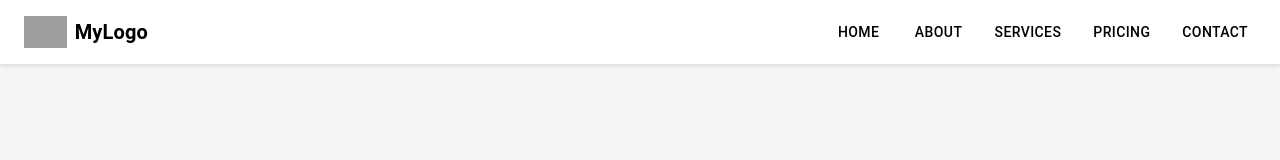
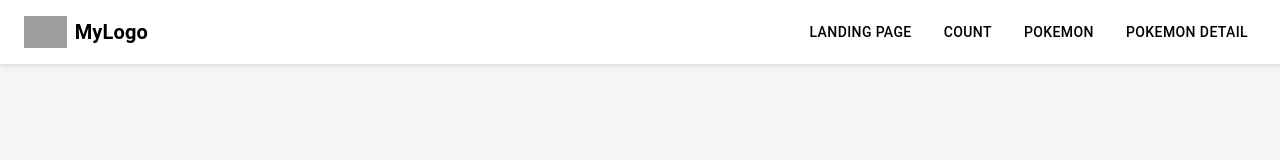
Before and after one commit to kazetaw/react-project, a React (Vite) app: page / in a window 1280 px wide. Shown: the top 160 px of the page. Built offline with nearby package versions, Linux system fonts and the light colour scheme; grey boxes are pictures that could not be loaded.

Commit message:
create route pokemon

```diff
--- a/src/components/Nav.tsx
+++ b/src/components/Nav.tsx
@@ -1,4 +1,4 @@
-import React, { useState } from "react";
+import { useState } from "react";
 import { Link, useLocation } from "react-router-dom";
 import {
   AppBar,
@@ -44,21 +44,18 @@ const Nav = () => {
         <CloseIcon />
       </IconButton>
       <List>
-        <ListItem button component={Link} to="/home">
-          <ListItemText primary="Home" />
+        <ListItem button component={Link} to="/landingpage">
+          <ListItemText primary="Landing Page" />
         </ListItem>
-        <ListItem button component={Link} to="/about">
-          <ListItemText primary="About" />
+        <ListItem button component={Link} to="/count">
+          <ListItemText primary="Count" />
         </ListItem>
-        <ListItem button component={Link} to="/services">
-          <ListItemText primary="Services" />
+        <ListItem button component={Link} to="/pokemon">
+          <ListItemText primary="Pokemon" />
         </ListItem>
-        <ListItem button component={Link} to="/pricing">
-          <ListItemText primary="Pricing" />
-        </ListItem>
-        <ListItem button component={Link} to="/contact">
-          <ListItemText primary="Contact" />
-        </ListItem>
+        {/* <ListItem button component={Link} to="/pokemon-detail">
+          <ListItemText primary="Pokemon Detail" />
+        </ListItem> */}
       </List>
     </Box>
   );
@@ -123,32 +120,29 @@ const Nav = () => {
               gap: 2,
             }}
           >
-            <Button component={Link} to="/home" sx={getButtonStyle("/home")}>
-              Home
+            <Button
+              component={Link}
+              to="/landingpage"
+              sx={getButtonStyle("/landingpage")}
+            >
+              Landing Page
             </Button>
-            <Button component={Link} to="/about" sx={getButtonStyle("/about")}>
-              About
+            <Button component={Link} to="/count" sx={getButtonStyle("/count")}>
+              Count
             </Button>
             <Button
               component={Link}
-              to="/services"
-              sx={getButtonStyle("/services")}
+              to="/pokemon"
+              sx={getButtonStyle("/pokemon")}
             >
-              Services
+              Pokemon
             </Button>
             <Button
               component={Link}
-              to="/pricing"
-              sx={getButtonStyle("/pricing")}
+              to="/pokemon-detail"
+              sx={getButtonStyle("/pokemon-detail")}
             >
-              Pricing
-            </Button>
-            <Button
-              component={Link}
-              to="/contact"
-              sx={getButtonStyle("/contact")}
-            >
-              Contact
+              Pokemon Detail
             </Button>
           </Box>
         )}
--- a/src/components/PokemonList.tsx
+++ b/src/components/PokemonList.tsx
@@ -9,6 +9,7 @@ import { RiSwordLine } from "react-icons/ri";
 import { GiArmorDowngrade } from "react-icons/gi";
 import { TbShoe } from "react-icons/tb";
 import { AiOutlineFire } from "react-icons/ai";
+import SkeletonCard from "./SkeletonCard";
 
 const getStatIcon = (statName: string) => {
   switch (statName.toLowerCase()) {
@@ -32,28 +33,7 @@ const getStatIcon = (statName: string) => {
 const PokemonDetails: React.FC<{ name: string }> = ({ name }) => {
   const { data, error, isLoading } = useGetPokemonDetailsQuery(name);
 
-  if (isLoading)
-    return (
-      <div role="status">
-        <svg
-          aria-hidden="true"
-          className="inline w-8 h-8 text-gray-200 animate-spin dark:text-gray-600 fill-gray-600 dark:fill-gray-300"
-          viewBox="0 0 100 101"
-          fill="none"
-          xmlns="http://www.w3.org/2000/svg"
-        >
-          <path
-            d="M100 50.5908C100 78.2051 77.6142 100.591 50 100.591C22.3858 100.591 0 78.2051 0 50.5908C0 22.9766 22.3858 0.59082 50 0.59082C77.6142 0.59082 100 22.9766 100 50.5908ZM9.08144 50.5908C9.08144 73.1895 27.4013 91.5094 50 91.5094C72.5987 91.5094 90.9186 73.1895 90.9186 50.5908C90.9186 27.9921 72.5987 9.67226 50 9.67226C27.4013 9.67226 9.08144 27.9921 9.08144 50.5908Z"
-            fill="currentColor"
-          />
-          <path
-            d="M93.9676 39.0409C96.393 38.4038 97.8624 35.9116 97.0079 33.5539C95.2932 28.8227 92.871 24.3692 89.8167 20.348C85.8452 15.1192 80.8826 10.7238 75.2124 7.41289C69.5422 4.10194 63.2754 1.94025 56.7698 1.05124C51.7666 0.367541 46.6976 0.446843 41.7345 1.27873C39.2613 1.69328 37.813 4.19778 38.4501 6.62326C39.0873 9.04874 41.5694 10.4717 44.0505 10.1071C47.8511 9.54855 51.7191 9.52689 55.5402 10.0491C60.8642 10.7766 65.9928 12.5457 70.6331 15.2552C75.2735 17.9648 79.3347 21.5619 82.5849 25.841C84.9175 28.9121 86.7997 32.2913 88.1811 35.8758C89.083 38.2158 91.5421 39.6781 93.9676 39.0409Z"
-            fill="currentFill"
-          />
-        </svg>
-        <span className="sr-only">Loading...</span>
-      </div>
-    );
+  if (isLoading) return <SkeletonCard />;
   if (error) return <p>Failed to fetch details</p>;
 
   return (
--- /dev/null
+++ b/src/components/SkeletonCard.tsx
@@ -0,0 +1,25 @@
+import React from "react";
+
+const SkeletonCard: React.FC = () => {
+  return (
+    <div className="flex justify-center">
+      <div className="px-6 py-4 text-center justify-center items-center border border-gray-200 shadow-md rounded-lg m-4">
+        <div className="flex items-center justify-center h-48 mb-4 bg-gray-300 rounded dark:bg-gray-700 animate-pulse"></div>
+        <div className="font-bold text-sm text-gray-700 mb-2 bg-gray-300 h-6 w-3/4 mx-auto rounded dark:bg-gray-700 animate-pulse"></div>
+        <div className="grid grid-cols-7 gap-7 justify-center text-center">
+          {Array.from({ length: 6 }).map((_, index) => (
+            <div key={index} className="grid grid-rows-2 text-center">
+              <div className="text-lg text-center bg-gray-300 h-6 w-6 mx-auto rounded dark:bg-gray-700 animate-pulse"></div>
+              <div className="text-sm bg-gray-300 h-4 w-6 mx-auto rounded dark:bg-gray-700 animate-pulse"></div>
+            </div>
+          ))}
+        </div>
+        <div className="flex justify-center items-center">
+          <div className="text-gray-700 text-base"></div>
+        </div>
+      </div>
+    </div>
+  );
+};
+
+export default SkeletonCard;
--- a/src/page/Pokemon.tsx
+++ b/src/page/Pokemon.tsx
@@ -1,10 +1,10 @@
 // import React from "react";
-import { RiSwordLine } from "react-icons/ri";
-import { FaRegHeart } from "react-icons/fa";
-import { GiArmorDowngrade } from "react-icons/gi";
-import { TbShoe } from "react-icons/tb";
-import { FaRegStar } from "react-icons/fa";
-import { AiOutlineFire } from "react-icons/ai";
+// import { RiSwordLine } from "react-icons/ri";
+// import { FaRegHeart } from "react-icons/fa";
+// import { GiArmorDowngrade } from "react-icons/gi";
+// import { TbShoe } from "react-icons/tb";
+// import { FaRegStar } from "react-icons/fa";
+// import { AiOutlineFire } from "react-icons/ai";
 import PokemonList from "../components/PokemonList";
 
 function Pokemon() {
@@ -27,59 +27,6 @@ function Pokemon() {
       <div className="container mx-auto 2xl mt-14">
         <PokemonList />
       </div>
-      <div className="flex-initial w-40 max-w-xs rounded overflow-hidden shadow-lg">
-        <img
-          style={{ width: 80, margin: "auto" }}
-          className=""
-          src="https://raw.githubusercontent.com/PokeAPI/sprites/master/sprites/pokemon/other/home/1.png"
-          alt="Pokemon"
-        />
-        <div className="px-6 py-4 text-center justify-center items-center">
-          <div className="font-bold text-sm mb-2">BULBASAUR</div>
-          <div className="flex justify-center items-center">
-            <p className="text-gray-700 text-base">
-              <div className="grid grid-cols-7 gap-6 justify-center">
-                <div className="grid grid-rows-2">
-                  <div>
-                    <FaRegHeart />
-                  </div>
-                  <div className="text-sm">56</div>
-                </div>
-                <div className="grid grid-rows-2">
-                  <div>
-                    <RiSwordLine />
-                  </div>
-                  <div className="text-sm">56</div>
-                </div>
-                <div className="grid grid-rows-2">
-                  <div>
-                    <GiArmorDowngrade />
-                  </div>
-                  <div className="text-sm">56</div>
-                </div>
-                <div className="grid grid-rows-2">
-                  <div>
-                    <TbShoe />
-                  </div>
-                  <div className="text-sm">56</div>
-                </div>
-                <div className="grid grid-rows-2">
-                  <div>
-                    <FaRegStar />
-                  </div>
-                  <div className="text-sm">56</div>
-                </div>
-                <div className="grid grid-rows-2">
-                  <div>
-                    <AiOutlineFire />
-                  </div>
-                  <div className="text-sm">56</div>
-                </div>
-              </div>
-            </p>
-          </div>
-        </div>
-      </div>
     </>
   );
 }
```
